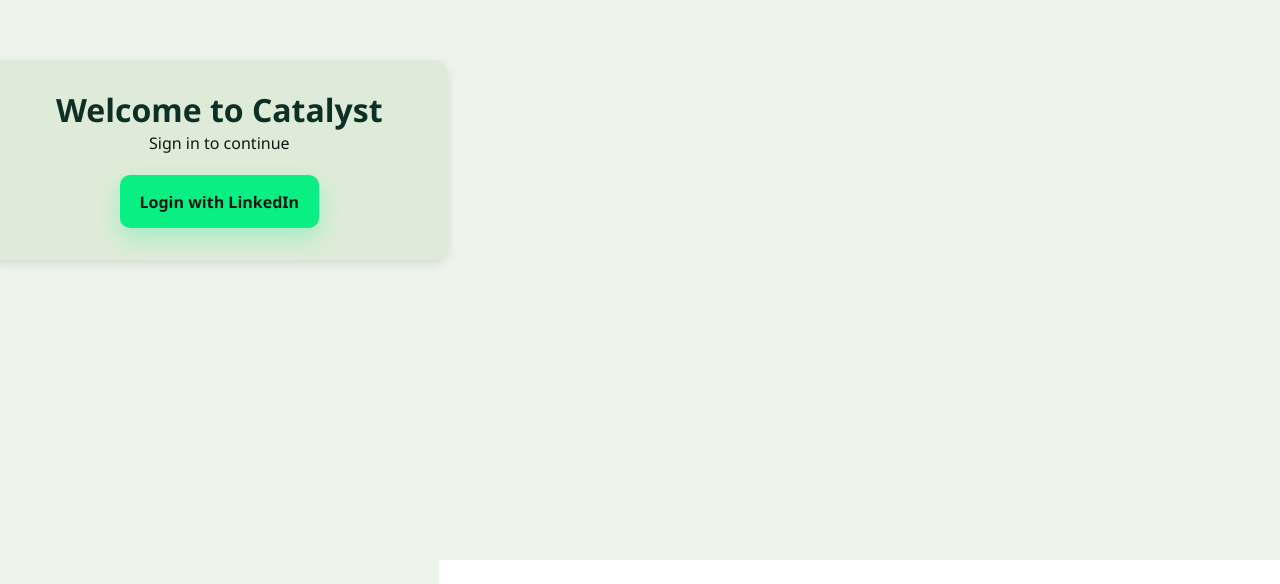
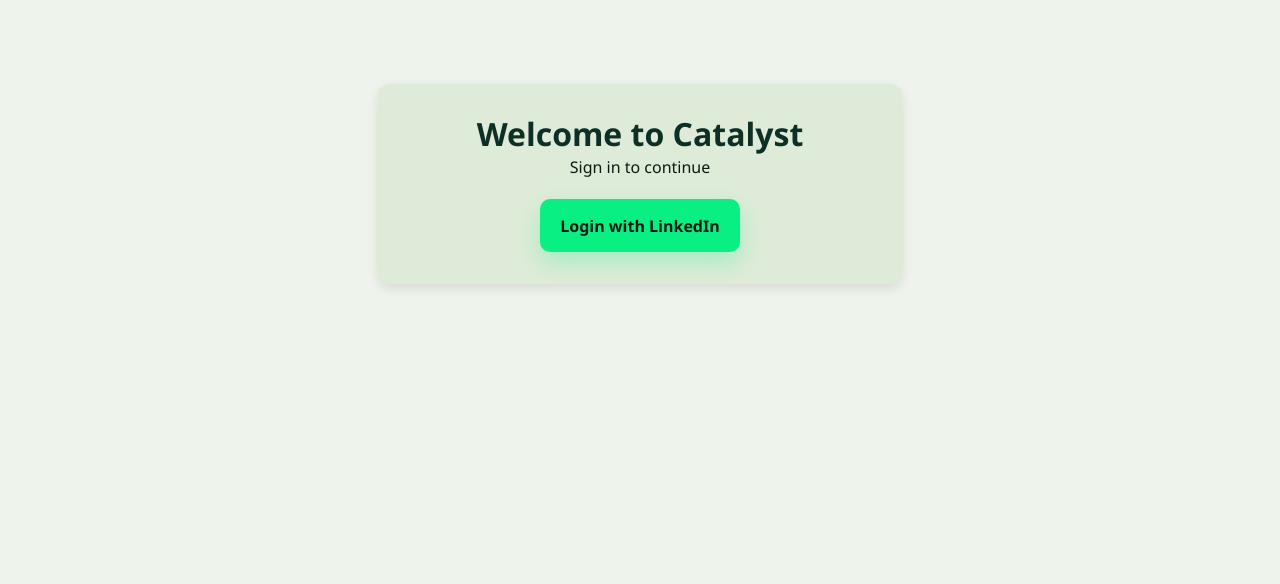
Before and after one commit to CatalystSolutionsLLC/LinkedInCountFrontEnd, a React (Vite) app: page / in a window 1280 px wide. Shown: the part 240-824 px from the top of the page. After the commit the page ends 800 px from the top, so only its background shows below. Built offline with nearby package versions, Linux system fonts and the light colour scheme.

Commit message:
update css take two

```diff
--- a/src/Dashboard.css
+++ b/src/Dashboard.css
@@ -143,3 +143,18 @@
   transform: translateY(-1px);
   box-shadow: 0 14px 24px rgba(10, 239, 132, 0.36);
 }
+
+/* Force the login page to center across the full viewport,
+   regardless of Vite's #root max-width/padding */
+.page-center {
+  position: fixed;   /* escape #root’s max-width layout */
+  inset: 0;          /* full viewport */
+  display: grid;
+  place-items: center;
+  padding: 24px;
+  background: var(--green-light);
+}
+
+.card.login-card {
+  margin: 0 auto;    /* guard against any text-align overrides */
+}
```
